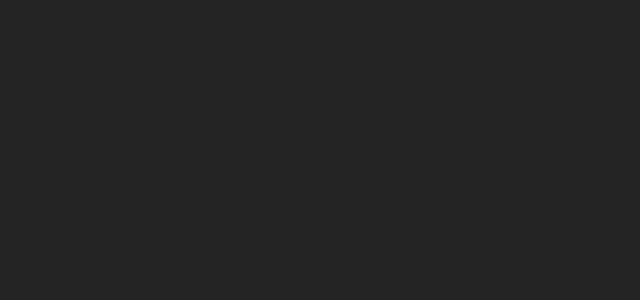
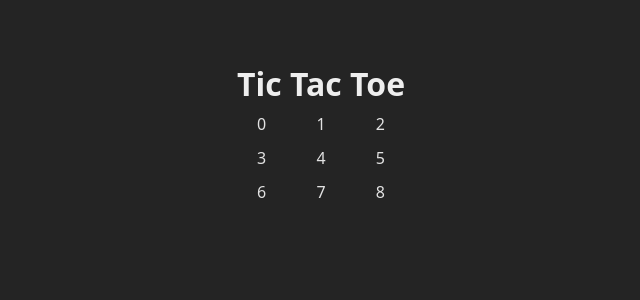
Before and after one commit to hectorc2907/practice-react, a React (Vite) app in the folder projects/02-tic-tac-toe/: page / in a window 1280 px wide. Shown: the top 300 px of the page, without its empty margins (319-959 px from the left). Built offline with nearby package versions, Linux system fonts and the light colour scheme.

Commit message:
se dibujan los espacios del tablero que se utilizara para cada jugador

```diff
--- a/projects/02-tic-tac-toe/src/App.jsx
+++ b/projects/02-tic-tac-toe/src/App.jsx
@@ -1,11 +1,25 @@
-import './App.css'
+import "./App.css";
+
+const TURN = {
+  X: "x",
+  O: "o",
+};
+
+const board = Array(9).fill(null);
 
 export function App() {
-
-
   return (
-    <>
-
-    </>
-  )
+    <main className="board">
+      <h1>Tic Tac Toe</h1>
+      <section className="game">
+        {board.map((_, index) => {
+          return (
+            <div className="cell" key={index}>
+              <span className="cell__content">{index}</span>
+            </div>
+          );
+        })}
+      </section>
+    </main>
+  );
 }
```
